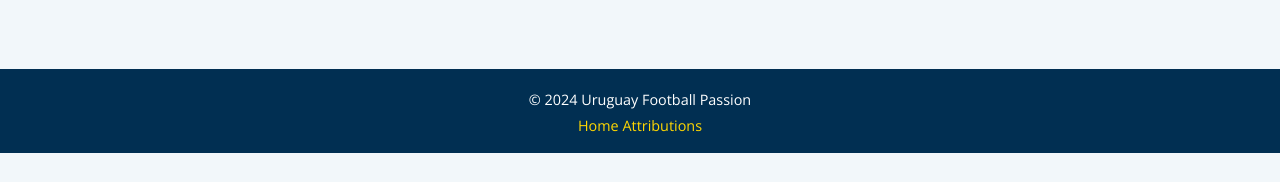
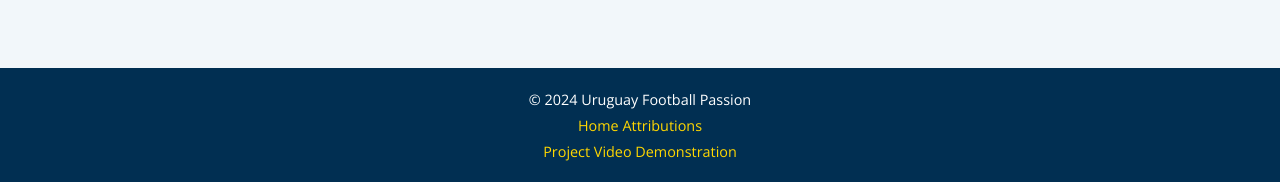
Before and after one commit to JonathanMazzoli2401/wdd231, a plain HTML site: page finalproject/attributions.html in a window 1280 px wide. Shown: the part 647-829 px from the top of the page. Before the commit the page ends 800 px from the top, so only its background shows below. Drawn offline with nearby package versions, Linux system fonts and the light colour scheme.

Commit message:
links in attributions

```diff
--- a/finalproject/attributions.html
+++ b/finalproject/attributions.html
@@ -49,6 +49,7 @@
             <nav>
                 <a href="index.html">Home</a>
                 <a href="attributions.html">Attributions</a>
+                <p><a href="https://www.youtube.com/watch?v=p4DNNJlwgqU" target="_blank">Project Video Demonstration</a></p>
             </nav>
         </footer>
     </body>
```
